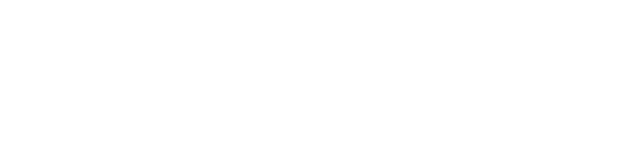
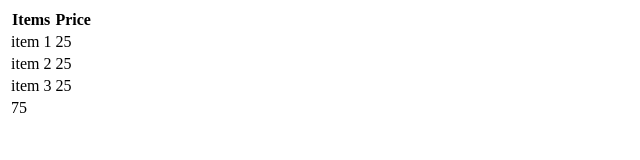
Before and after one commit to acciojob/grofers-checkout-2-SwapnilYC, a website: page main.html in a window 1280 px wide. Shown: the whole page, without its empty margins (0-640 px from the left). Drawn offline with Linux system fonts and the light colour scheme.

Commit message:
code added

```diff
--- a/main.html
+++ b/main.html
@@ -8,8 +8,26 @@
 
 <body>
 	<!-- the entire body must be written by student -->
-    <script type="text/javascript" src="./script.js">
-</script>
+	<table id="myTable">
+		<tr>
+			<th>Items</th>
+			<th>Price</th>
+		</tr>
+		<tr>
+			<td>item 1</td>
+			<td data-ns-test="prices">25</td>
+		</tr>
+		<tr>
+			<td>item 2</td>
+			<td data-ns-test="prices">25</td>
+		</tr>
+		<tr>
+			<td>item 3</td>
+			<td data-ns-test="prices">25</td>
+		</tr>
+	</table>
+	<script type="text/javascript" src="./script.js">
+	</script>
 
 </body>
 
--- a/script.js
+++ b/script.js
@@ -1 +1,14 @@
 //your code here
+let tableEl = document.getElementById('myTable');
+let priceArr = Array.from(document.querySelectorAll("td[data-ns-test]"));
+// console.log(priceArr);
+let totalPrice = 0;
+for (const priceOfEachItem of priceArr) {
+  totalPrice += Number(priceOfEachItem.textContent);
+}
+
+let totalRow = document.createElement('tr');
+let newcell = totalRow.insertCell(0);
+newcell.textContent = totalPrice
+
+tableEl.insertAdjacentElement('beforeend', totalRow);
```
